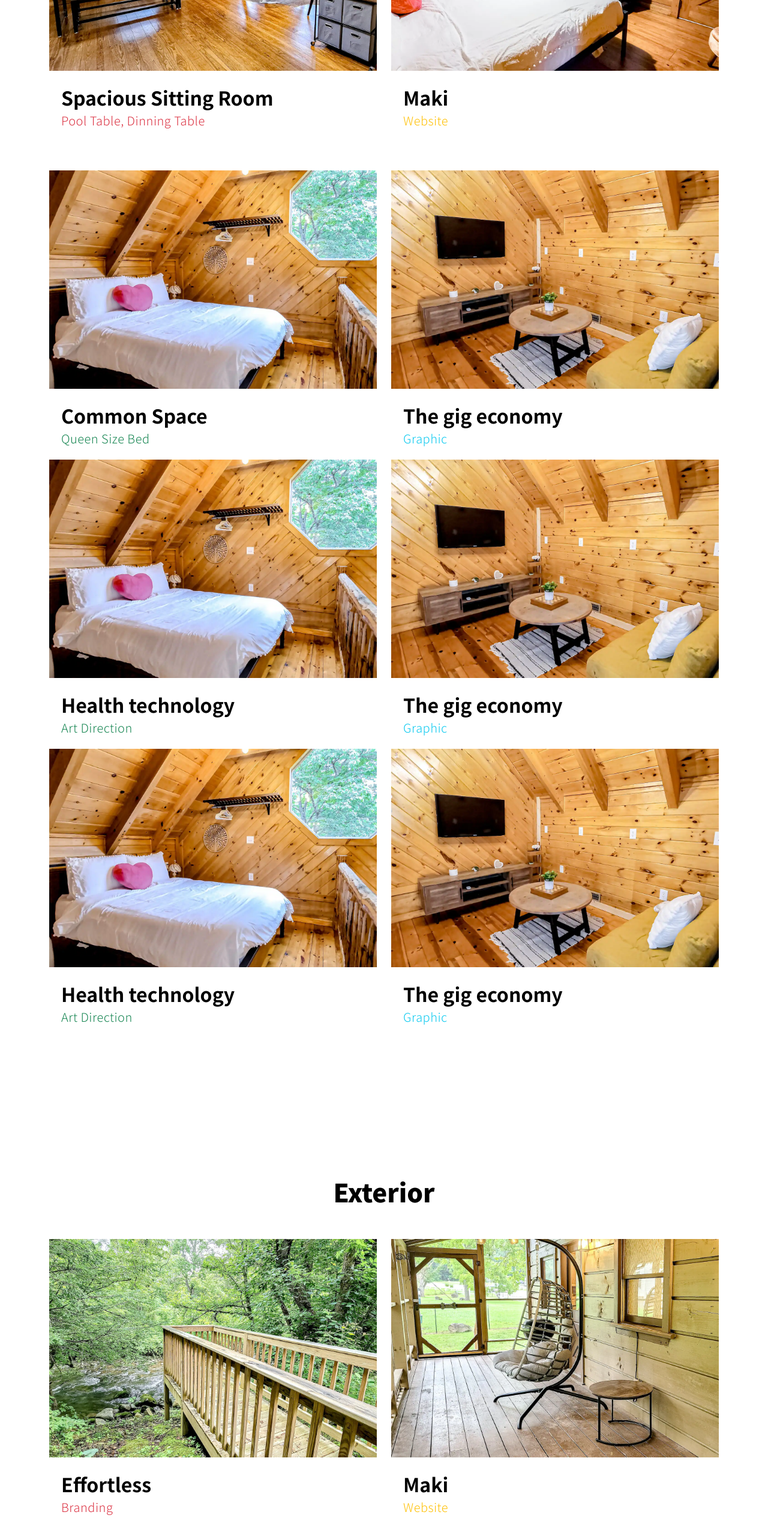
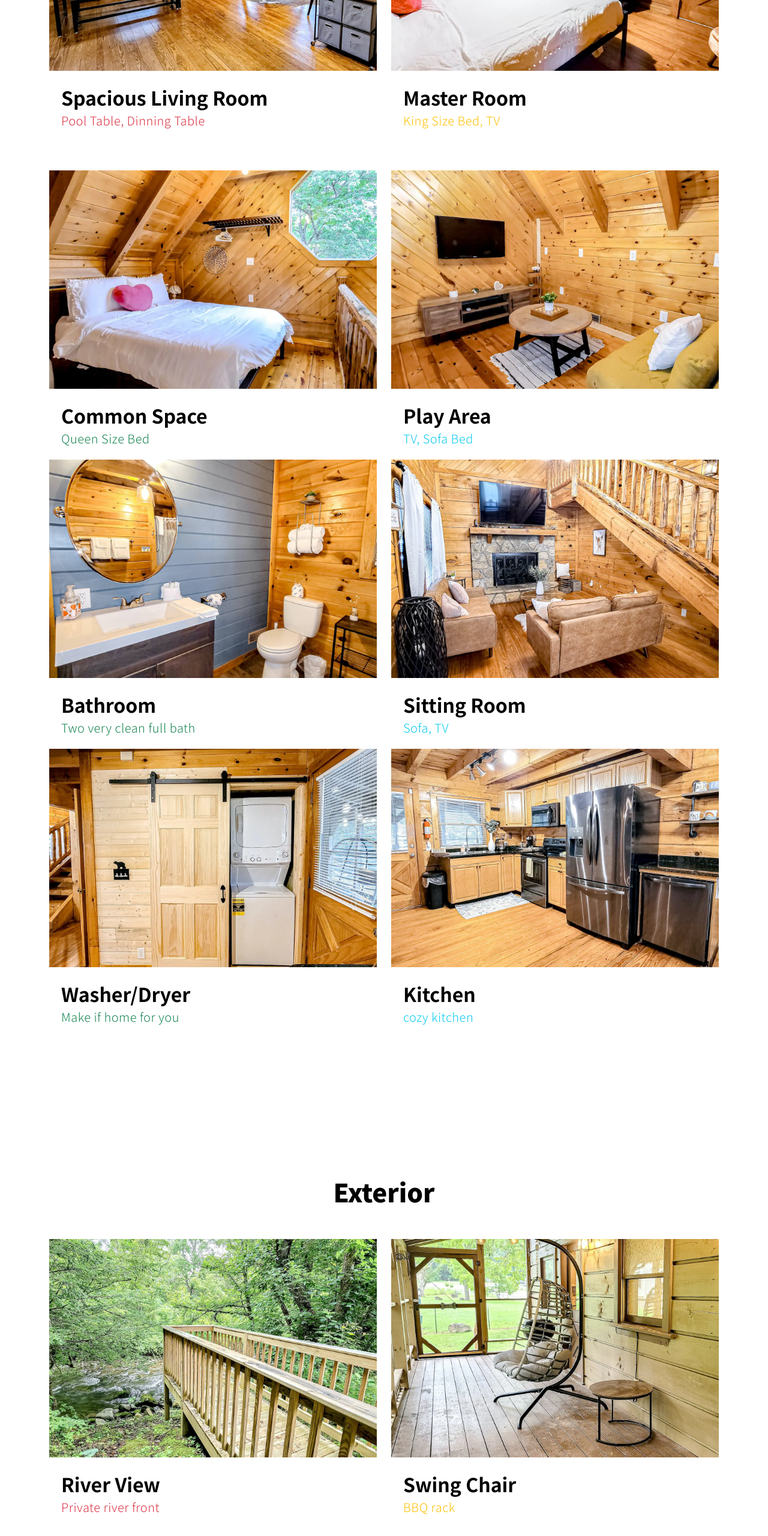
Before and after one commit to JZ0815/cabin, a plain HTML site: page index.html in a window 1280 px wide. Shown: the part 2880-5440 px from the top of the page at 60% size. Drawn offline with Linux system fonts and the light colour scheme.

Commit message:
change msg

```diff
--- a/index.html
+++ b/index.html
@@ -158,9 +158,9 @@
                                         <img src="images/7.webp" class="img-fluid team-image" alt="">
 
                                         <div class="team-thumb bg-warning">
-                                            <h3 class="text-white mb-0">Susane R.</h3>
+                                            <h3 class="text-white mb-0">Real Wood Cabin</h3>
 
-                                            <p class="text-secondary-white-color mb-0">Founding Partner</p>
+                                            <p class="text-secondary-white-color mb-0">24/7 support</p>
                                         </div>
                                     </div>
 
@@ -178,9 +178,9 @@
                                         <img src="images/4.webp" class="img-fluid team-image" alt="">
 
                                         <div class="team-thumb bg-success">
-                                            <h3 class="text-white mb-0">Naomi W.</h3>
+                                            <h3 class="text-white mb-0">River View</h3>
 
-                                            <p class="text-secondary-white-color mb-0">Art Director</p>
+                                            <p class="text-secondary-white-color mb-0">Enjoy the private river front</p>
                                         </div>
                                     </div>
 
@@ -188,9 +188,9 @@
                                         <img src="images/5.webp" class="img-fluid team-image" alt="">
 
                                         <div class="team-thumb bg-info">
-                                            <h3 class="text-white mb-0">Robinson H.</h3>
+                                            <h3 class="text-white mb-0">Locations</h3>
 
-                                            <p class="text-secondary-white-color mb-0">Sales & Marketing</p>
+                                            <p class="text-secondary-white-color mb-0">Close to parks, airport, road is easy to drive</p>
                                         </div>
                                     </div>
 
@@ -198,9 +198,9 @@
                                         <img src="images/8.webp" class="img-fluid team-image" alt="">
 
                                         <div class="team-thumb bg-danger">
-                                            <h3 class="text-white mb-0">Jane M.</h3>
+                                            <h3 class="text-white mb-0">String Lights at Backyard</h3>
 
-                                            <p class="text-secondary-white-color mb-0">Project Management</p>
+                                            <p class="text-secondary-white-color mb-0">Watch fireflies at home</p>
                                         </div>
                                     </div>
                                 </div>
@@ -208,45 +208,9 @@
                                     <img src="images/8.webp" class="img-fluid team-image" alt="">
 
                                     <div class="team-thumb bg-danger">
-                                        <h3 class="text-white mb-0">Jane M.</h3>
+                                        <h3 class="text-white mb-0">Full Amenities</h3>
 
-                                        <p class="text-secondary-white-color mb-0">Project Management</p>
-                                    </div>
-                                </div>
-                                <div class="carousel-item">
-                                    <img src="images/2.jpeg" class="img-fluid team-image" alt="">
-
-                                    <div class="team-thumb bg-danger">
-                                        <h3 class="text-white mb-0">Jane M.</h3>
-
-                                        <p class="text-secondary-white-color mb-0">Project Management</p>
-                                    </div>
-                                </div>
-                                <div class="carousel-item">
-                                    <img src="images/3.webp" class="img-fluid team-image" alt="">
-
-                                    <div class="team-thumb bg-danger">
-                                        <h3 class="text-white mb-0">Jane M.</h3>
-
-                                        <p class="text-secondary-white-color mb-0">Project Management</p>
-                                    </div>
-                                </div>
-                                <div class="carousel-item">
-                                    <img src="images/9.webp" class="img-fluid team-image" alt="">
-
-                                    <div class="team-thumb bg-danger">
-                                        <h3 class="text-white mb-0">Jane M.</h3>
-
-                                        <p class="text-secondary-white-color mb-0">Project Management</p>
-                                    </div>
-                                </div>
-                                <div class="carousel-item">
-                                    <img src="images/16.webp" class="img-fluid team-image" alt="">
-
-                                    <div class="team-thumb bg-danger">
-                                        <h3 class="text-white mb-0">Jane M.</h3>
-
-                                        <p class="text-secondary-white-color mb-0">Project Management</p>
+                                        <p class="text-secondary-white-color mb-0">Washer/Dryer/Dishwasher/Central AC/TV/Cable</p>
                                     </div>
                                 </div>
 
@@ -283,7 +247,7 @@
                                 </a>
 
                                 <div class="portfolio-info">
-                                    <h4 class="portfolio-title mb-0">Spacious Sitting Room</h4>
+                                    <h4 class="portfolio-title mb-0">Spacious Living Room</h4>
 
                                     <p class="text-danger">Pool Table, Dinning Table</p>
                                 </div>
@@ -301,25 +265,25 @@
                                 </div>
                             </div>
                             <div class="portfolio-thumb" data-aos="fade-up">
-                                <a href="images/9.webp" class="image-popup">
-                                    <img src="images/9.webp" class="img-fluid portfolio-image" alt="">
+                                <a href="images/11.jpeg" class="image-popup">
+                                    <img src="images/11.jpeg" class="img-fluid portfolio-image" alt="">
                                 </a>
 
                                 <div class="portfolio-info">
-                                    <h4 class="portfolio-title mb-0">Health technology</h4>
+                                    <h4 class="portfolio-title mb-0">Bathroom</h4>
 
-                                    <p class="text-success">Art Direction</p>
+                                    <p class="text-success">Two very clean full bath</p>
                                 </div>
                             </div>
                             <div class="portfolio-thumb" data-aos="fade-up">
-                                <a href="images/9.webp" class="image-popup">
-                                    <img src="images/9.webp" class="img-fluid portfolio-image" alt="">
+                                <a href="images/15.webp" class="image-popup">
+                                    <img src="images/15.webp" class="img-fluid portfolio-image" alt="">
                                 </a>
 
                                 <div class="portfolio-info">
-                                    <h4 class="portfolio-title mb-0">Health technology</h4>
+                                    <h4 class="portfolio-title mb-0">Washer/Dryer</h4>
 
-                                    <p class="text-success">Art Direction</p>
+                                    <p class="text-success">Make if home for you</p>
                                 </div>
                             </div>
                         </div>
@@ -331,9 +295,9 @@
                                 </a>
 
                                 <div class="portfolio-info">
-                                    <h4 class="portfolio-title mb-0">Maki</h4>
+                                    <h4 class="portfolio-title mb-0">Master Room</h4>
 
-                                    <p class="text-warning">Website</p>
+                                    <p class="text-warning">King Size Bed, TV</p>
                                 </div>
                             </div>
 
@@ -343,31 +307,31 @@
                                 </a>
 
                                 <div class="portfolio-info">
-                                    <h4 class="portfolio-title mb-0">The gig economy</h4>
+                                    <h4 class="portfolio-title mb-0">Play Area</h4>
 
-                                    <p class="text-info">Graphic</p>
+                                    <p class="text-info">TV, Sofa Bed</p>
                                 </div>
                             </div>
                             <div class="portfolio-thumb" data-aos="fade-up">
-                                <a href="images/11.webp" class="image-popup">
-                                    <img src="images/11.webp" class="img-fluid portfolio-image" alt="">
+                                <a href="images/5.webp" class="image-popup">
+                                    <img src="images/5.webp" class="img-fluid portfolio-image" alt="">
                                 </a>
 
                                 <div class="portfolio-info">
-                                    <h4 class="portfolio-title mb-0">The gig economy</h4>
+                                    <h4 class="portfolio-title mb-0">Sitting Room</h4>
 
-                                    <p class="text-info">Graphic</p>
+                                    <p class="text-info">Sofa, TV</p>
                                 </div>
                             </div>
                             <div class="portfolio-thumb" data-aos="fade-up">
-                                <a href="images/11.webp" class="image-popup">
-                                    <img src="images/11.webp" class="img-fluid portfolio-image" alt="">
+                                <a href="images/8.webp" class="image-popup">
+                                    <img src="images/8.webp" class="img-fluid portfolio-image" alt="">
                                 </a>
 
                                 <div class="portfolio-info">
-                                    <h4 class="portfolio-title mb-0">The gig economy</h4>
+                                    <h4 class="portfolio-title mb-0">Kitchen</h4>
 
-                                    <p class="text-info">Graphic</p>
+                                    <p class="text-info">cozy kitchen</p>
                                 </div>
                             </div>
                         </div>
@@ -390,9 +354,9 @@
                                 </a>
 
                                 <div class="portfolio-info">
-                                    <h4 class="portfolio-title mb-0">Effortless</h4>
+                                    <h4 class="portfolio-title mb-0">River View</h4>
 
-                                    <p class="text-danger">Branding</p>
+                                    <p class="text-danger">Private river front</p>
                                 </div>
                             </div>
 
@@ -402,9 +366,9 @@
                                 </a>
 
                                 <div class="portfolio-info">
-                                    <h4 class="portfolio-title mb-0">Health technology</h4>
+                                    <h4 class="portfolio-title mb-0">Swing Chair</h4>
 
-                                    <p class="text-success">Art Direction</p>
+                                    <p class="text-success">new, relaxing</p>
                                 </div>
                             </div>
                         </div>
@@ -416,9 +380,9 @@
                                 </a>
 
                                 <div class="portfolio-info">
-                                    <h4 class="portfolio-title mb-0">Maki</h4>
+                                    <h4 class="portfolio-title mb-0">Swing Chair</h4>
 
-                                    <p class="text-warning">Website</p>
+                                    <p class="text-warning">BBQ rack</p>
                                 </div>
                             </div>
 
@@ -428,9 +392,9 @@
                                 </a>
 
                                 <div class="portfolio-info">
-                                    <h4 class="portfolio-title mb-0">The gig economy</h4>
+                                    <h4 class="portfolio-title mb-0">The Exterior</h4>
 
-                                    <p class="text-info">Graphic</p>
+                                    <p class="text-info">The cabin outsize</p>
                                 </div>
                             </div>
                         </div>
@@ -569,20 +533,20 @@
                 <div class="row">
 
                     <div class="col-12">
-                        <h5 class="text-white">
+                        <h8 class="text-white">
                             <i class="bi-geo-alt-fill me-2"></i>
-                            State of Rio de Janeiro, Brazil
-                        </h5>
+                            Cosby is an ideal home base for adventure. Cruise along the iconic Foothills Parkway to explore hiking trails around Cherokee National Forest and fish along the Pigeon River.
+                        </h8>
 
-                        <a href="mailto:info@company.com" class="custom-link mt-3 mb-5">
+                        <!--a href="mailto:info@company.com" class="custom-link mt-3 mb-5">
                             info@company.com
-                        </a>
+                        </a-->
                     </div>
 
                     <div class="col-6">
-                        <p class="copyright-text mb-0">Copyright © Nomad Force 2021
+                        <p class="copyright-text mb-0">Copyright © Babbling Brook Cabin 2023
 
-                        <br><br>Design: <a href="https://templatemo.com/page/1" target="_parent">TemplateMo</a></p>
+                        <!--br><br>Design: <a href="https://templatemo.com/page/1" target="_parent">TemplateMo</a></p-->
 
                     </div>
 
```
